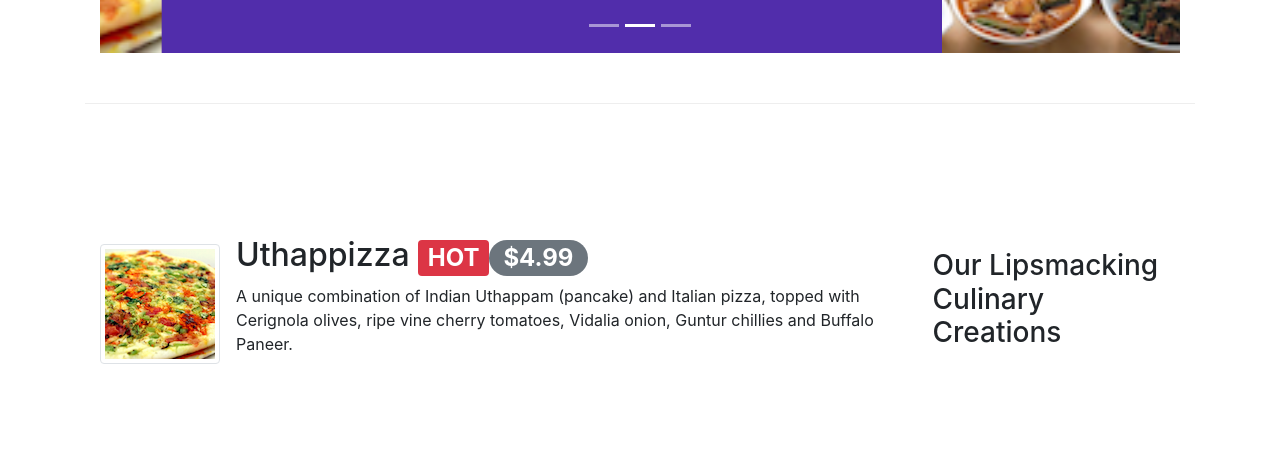
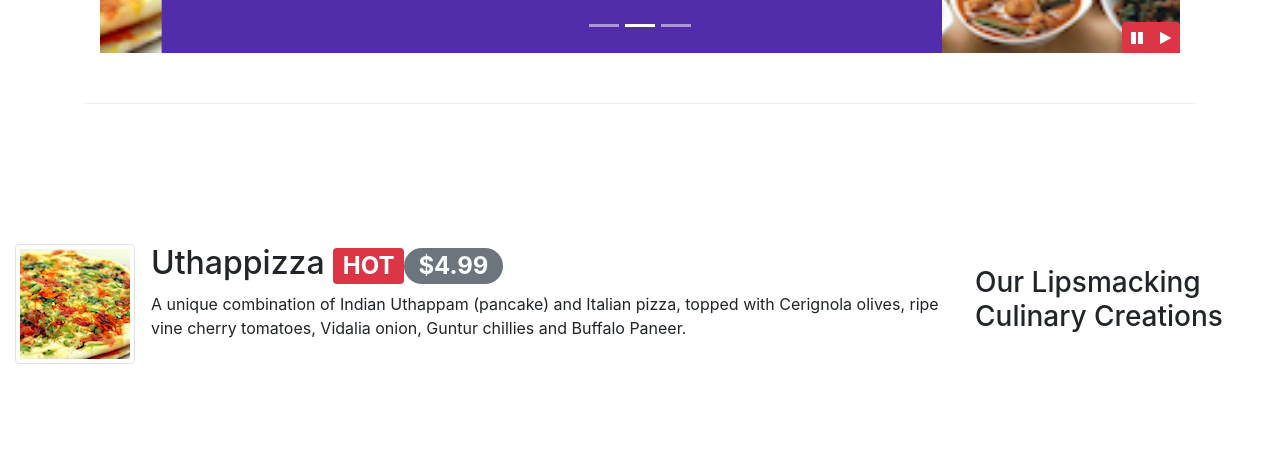
Before and after one commit to d-e-k-u/inder, a website: page index.html in a window 1280 px wide. Shown: the part 631-1100 px from the top of the page. Drawn offline with nearby package versions, Linux system fonts and the light colour scheme.

Commit message:
Bootstrap weel 4 j quey

```diff
--- a/css/styles.css
+++ b/css/styles.css
@@ -82,3 +82,9 @@ html{
     margin:0px 0px 0px 0px;
 
 }
+#carouselButton{
+    right:0;
+    position:absolute;
+    bottom:0;
+
+}
--- a/index.html
+++ b/index.html
@@ -151,7 +151,7 @@
 
                         </div>
                         <ol class="carousel-indicators">
-                            <li data-target="#mycarousel" data-slide-to="0" class=" active"></li>
+                            <li data-target="#mycarousel" data-slide-to="0" class="active"></li>
                             <li data-target="#mycarousel" data-slide-to="1"></li>
                             <li data-target="#mycarousel" data-slide-to="2"></li>
                         </ol>
@@ -164,12 +164,27 @@
                             <span class="carousel-control-next-icon" aria-hidden="true"></span>
                             <span class="sr-only">Next</span>
                         </a>
+                        <div class="btn-group" id="carouselButton">
+
+                            <buttom class=" btn btn-danger btn-sm" id="carousel-pause">
+                                <span class=" fa fa-pause"></span>
+                            </buttom>
+
+                            <buttom class=" btn btn-danger btn-sm" id="carousel-play">
+                                <span class=" fa fa-play"></span>
+                            </buttom>
+                        </div>
 
 
                     </div>
                 </div>
             </div>
         </div>
+    </div>
+
+
+
+
         <div class="row row-content align-items-center">
             <div class="col-12 col-sm-4 order-sm-last col-md-3 " >
                 <h3>Our Lipsmacking Culinary Creations</h3>
@@ -420,7 +435,25 @@
       <script src="node_modules/jquery/dist/jquery.slim.min.js"></script>
       <script src="node_mdoules/popper.js/dist/umd/popper.min.js"></script>
       <script src="node_modules/bootstrap/dist/js/bootstrap.min.js"></script>
-     <!-----////Script for toggle tool-t
+
+      <script>
+        $(document).ready(function() {
+            $('#mycarousel').carousel({interval:20});
+            $('#carousel-pause').click(function() {
+             $('#mycarousel').carousel('pause');
+            });
+            $('#carousel-play').click(function() {
+             $('#mycarousel').carousel('cycle');
+            });
+
+        });
+      </script>
+
+
+
+
+
+      <!-----////Script for toggle tool-t
         <script>
         $(document).ready(function() {
             $('[data-toggle="tooltip"]').tooltip();
```
